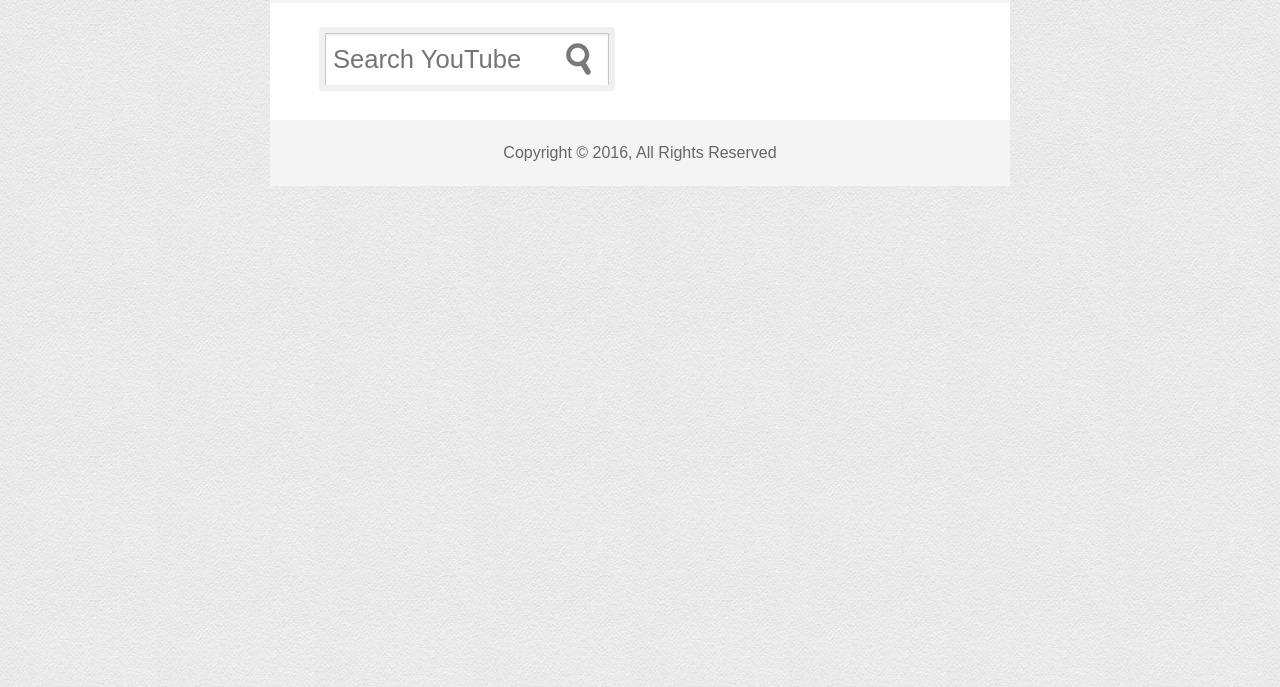
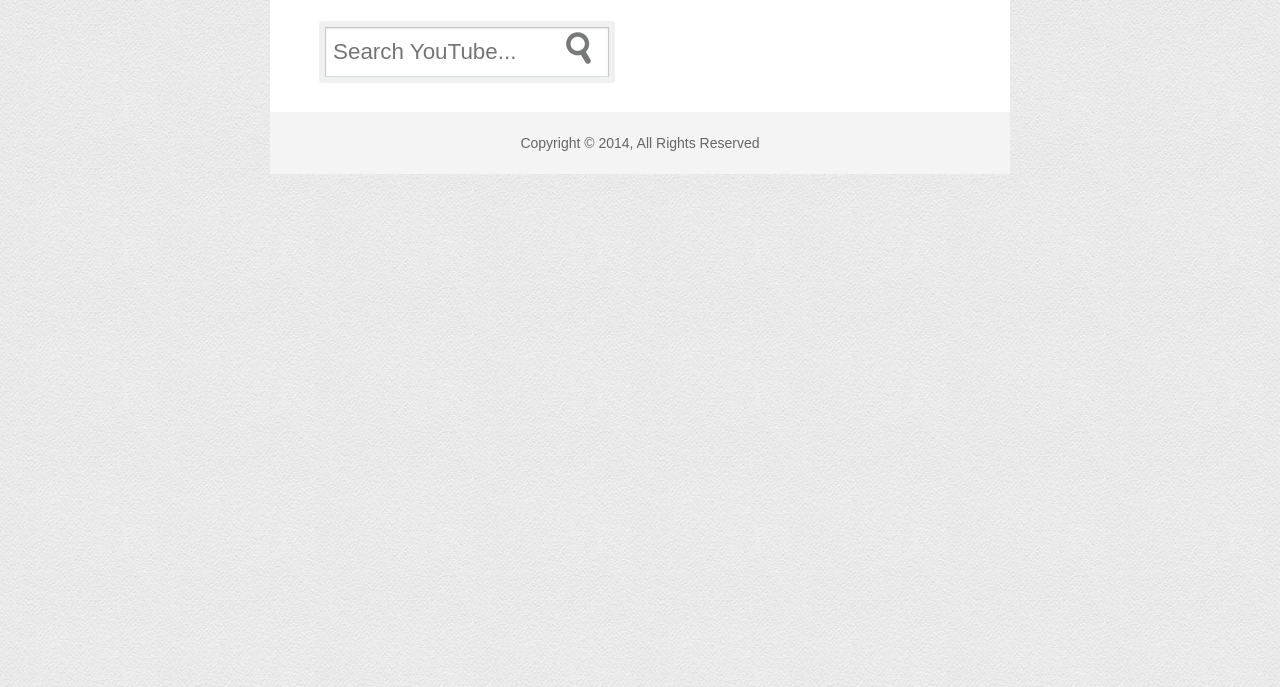
Before and after one commit to mwarnsley/Youtube-Search-Engine, a plain HTML site: page index.html in a window 1280 px wide. Shown: the part 113-800 px from the top of the page. Drawn offline with nearby package versions, Linux system fonts and the light colour scheme.

Commit message:
fixing the rest of the html, css, and javascript and rearranging the structure of the project

```diff
--- a/css/style.css
+++ b/css/style.css
@@ -1,104 +1,105 @@
 *{
-	margin: 0;
-	padding: 0;
+	padding:0;
+	margin:0;
 }
 
 body{
-	background: #e1e1e1 url(../img/creampaper.png);
-	color: #666;
-	font-family: "Seqoue", sans-serif;
-	line-height: 1.6em;
+	font-family:"Segoue",sans-serif;
+	line-height:1.6em;
+	color:#666;
+	background:#e1e1e1 url(../img/creampaper.png);
+	font-size:14px;
 }
 
 a{
-	color: #333;
-	text-decoration: none;
+	color:#333;
+	text-decoration:none;
 }
 
 #container{
-	background: #fff;
-	margin: auto;
-	width: 740px;
+	width:740px;
+	background:#fff;
+	margin:auto;
 }
 
 .clearfix{
-	clear: both;
+	clear:both;
 }
 
 header{
-	background: #f4f4f4;
-	padding: 30px 20px;
+	padding:30px 20px;
+	background:#f4f4f4;
 }
 
 header h1{
-	color: #000;
-	margin-bottom: 5px;
+	color:#000;
+	margin-bottom:5px;
 }
 
 header span{
-	color: #dd2826;
+	color:#dd2826;
 }
 
 section{
-	padding: 30px 20px 20px 20px;
+	padding:30px 20px 20px 20px;
 }
 
 footer{
-	background: #f4f4f4;
-	padding: 20px;
-	text-align: center;
+	padding:20px;
+	background:#f4f4f4;
+	text-align:center;
 }
 
 #search-form{
-	display: block;
-	margin-bottom: 15px;
+	display:block;
+	margin-bottom:15px;
 }
 
-.field-container{
-	display: block;
-	margin: 0 auto;
-	position: relative;
-	width: 90%;
+.fieldcontainer{
+	display:block;
+	position:relative;
+	width:90%;
+	margin:0 auto;
+}
+
+.search-field{
+	-moz-box-sizing:border-box;
+	-webkit-box-sizing:border-box;
+	box-sizing:border-box;
+	display:block;
+	width:45%;
+	padding:11px 7px;
+	padding-right:43px;
+	background:#fff;
+	color:#ccc;
+	border:1px solid #c8c8c8;
+	font-size:1.6em;
+	border-bottom-color:#d2e2e7;
+	-moz-border-radius:1px;
+	-webkit-border-radius:1px;
+	border-radius:1px;
+	-moz-box-shadow:inset 0 1px 2px rgba(0,0,0,0.1), 0 0 0 6px #f0f0f0;
+	-webkit-box-shadow:inset 0 1px 2px rgba(0,0,0,0.1), 0 0 0 6px #f0f0f0;
+	box-shadow:inset 0 1px 2px rgba(0,0,0,0.1), 0 0 0 6px #f0f0f0;
+}
+
+#search-btn{
+	position:absolute;
+	right:360px;
+	top:5px;
+	height:32px;
+	width:32px;
+	border:0;
+	cursor:pointer;
+	zoom:1;
+	filter:alpha(opacity=65);
+	opacity:0.65;
+	background:transparent url(../img/search.png) top left no-repeat;s
 }
 
 #search-btn:hover{
-	filter: alpha(opacity=90);
-	opacity: 0.9;
-}
-
-.search-field{
-	background: #fff;
-	border: 1px solid #c8c8c8;
-	border-bottom: #d2e2e7;
-	border-radius: 1px;
-	-moz-border-radius: 1px;
-	-webkit-border-radius: 1px;
-	box-shadow: inset 0 1px 2px rgba(0,0,0,0.1), 0 0 0 6px #f0f0f0;
-	-moz-box-shadow: inset 0 1px 2px rgba(0,0,0,0.1), 0 0 0 6px #f0f0f0;
-	-webkit-box-shadow: inset 0 1px 2px rgba(0,0,0,0.1), 0 0 0 6px #f0f0f0;
-	box-sizing: border-box;
-	-moz-box-sizing: border-box;
-	-webkit-box-sizing: border-box;
-	color: #ccc;
-	display: block;
-	font-size: 1.6em;
-	outline: 0;
-	padding: 11px 43px 11px 7px;
-	width: 45%;
-}
-
-#search-btn{
-	background: transparent url(../img/search.png) top left no-repeat;
-	border: 0;
-	cursor: pointer;
-	filter: alpha(opacity=65);
-	height: 32px;
-	opacity: 0.65;
-	position: absolute;
-	right: 360px;
-	top: 10px;
-	width: 32px;
-	zoom: 1;
+	filter:alpha(opacity=90);
+	opacity:0.9;
 }
 
 #results li{
--- a/index.html
+++ b/index.html
@@ -1,38 +1,39 @@
 <!DOCTYPE html>
 <html>
 	<head>
-		<title>Youtube Search Engine</title>
-		<link rel="stylesheet" type="text/css" href="css/style.css">
+		<title>SearchVidz</title>
+		<link rel="stylesheet" href="css/style.css">
 		<link rel="stylesheet" href="css/jquery.fancybox.css">
-	</head>
-	<body>
-	<div id="container">
-		<header>
-			<h1>Search <span>Vidz</span></h1>
-			<p>Search all Youtube videos</p>
-		</header>
-		<section>
-		<form id="search-form" name="search-form" onsubmit="return search()">
-			<div class="field-container">
-				<input type="search" id="query" class="search-field" placeholder="Search YouTube">
-				<input type="submit" name="search-btn" id="search-btn" value="">
-			</div>
-		</form>
-		<ul id="results"></ul>
-		<div id="buttons"></div>
-		</section>
-		<footer>
-			<p>Copyright &copy; 2016, All Rights Reserved</p>
-		</footer>
-	</div>
 
-		<script src="https://ajax.googleapis.com/ajax/libs/jquery/2.2.2/jquery.min.js"></script>
-		<script type="text/javascript" src="js/script.js"></script>
+		<script src="https://ajax.googleapis.com/ajax/libs/jquery/1.11.1/jquery.min.js"></script>
+		<script src="js/script.js"></script>
 		<script src="js/jquery.fancybox.pack.js"></script>
 		<script>
 			$(document).ready(function(){
 				$(".fancybox").fancybox();
 			});
 		</script>
+	</head>
+	<body>
+		<div id="container">
+			<header>
+				<h1>Search<span>Vidz</span></h1>
+				<p>Search all Youtube videos</p>
+			</header>
+			<section>
+				<form id="search-form" name="search-form" onsubmit="return search()">
+					<div class="fieldcontainer">
+						<input type="search" id="query" class="search-field" placeholder="Search YouTube...">
+						<input type="submit" name="search-btn" id="search-btn" value="">
+					</div>
+				</form>
+
+				<ul id="results"></ul>
+				<div id="buttons"></div>
+			</section>
+			<footer>
+				<p>Copyright &copy; 2014, All Rights Reserved</p>
+			</footer>
+		</div>
 	</body>
 </html>
--- a/js/script.js
+++ b/js/script.js
@@ -45,7 +45,7 @@ function search(){
 			part: 'snippet, id',
 			q: q,
 			type:'video',
-			key: 'AIzaSyCvk3NNMQASZgFkCNxIp9jH-l8O0PXhDUo'},
+			key: 'AIzaSyD7kMn9ppOz357PfAHvcAQ3rgNnvH8M2zQ'},
 			function(data){
 				var nextPageToken = data.nextPageToken;
 				var prevPageToken = data.prevPageToken;
@@ -132,7 +132,7 @@ function prevPage(){
 			q: q,
 			pageToken: token,
 			type:'video',
-			key: 'AIzaSyD7kMn9ppOz357PfAHvcAQ3rgNnvH8M2zQ'},
+			key: 'AIzaSyCvk3NNMQASZgFkCNxIp9jH-l8O0PXhDUo'},
 			function(data){
 				var nextPageToken = data.nextPageToken;
 				var prevPageToken = data.prevPageToken;
```
